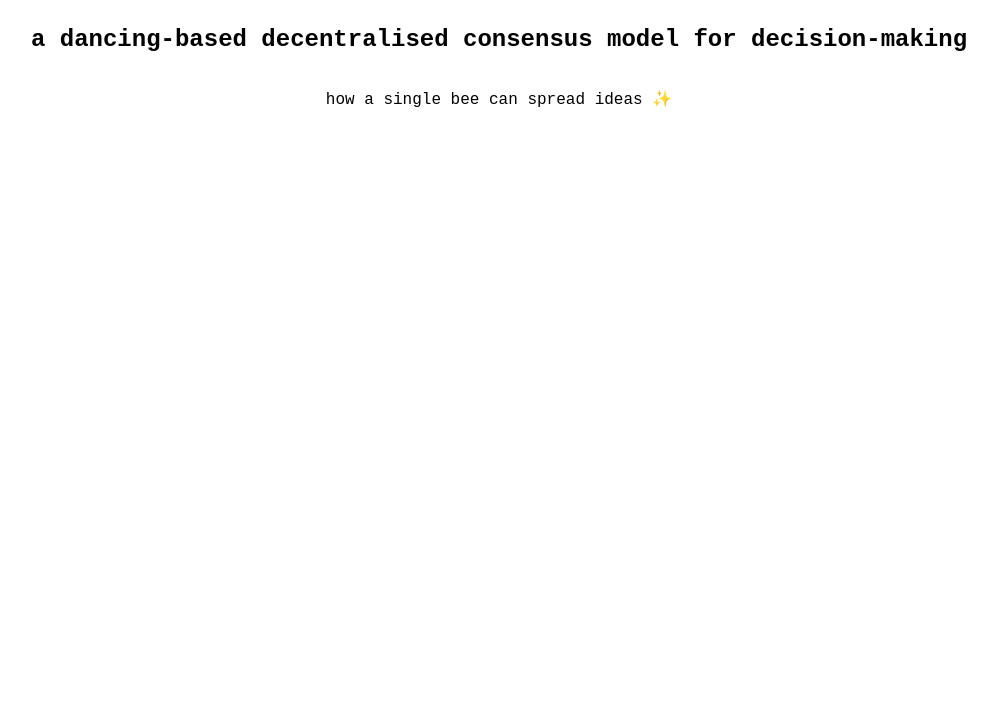
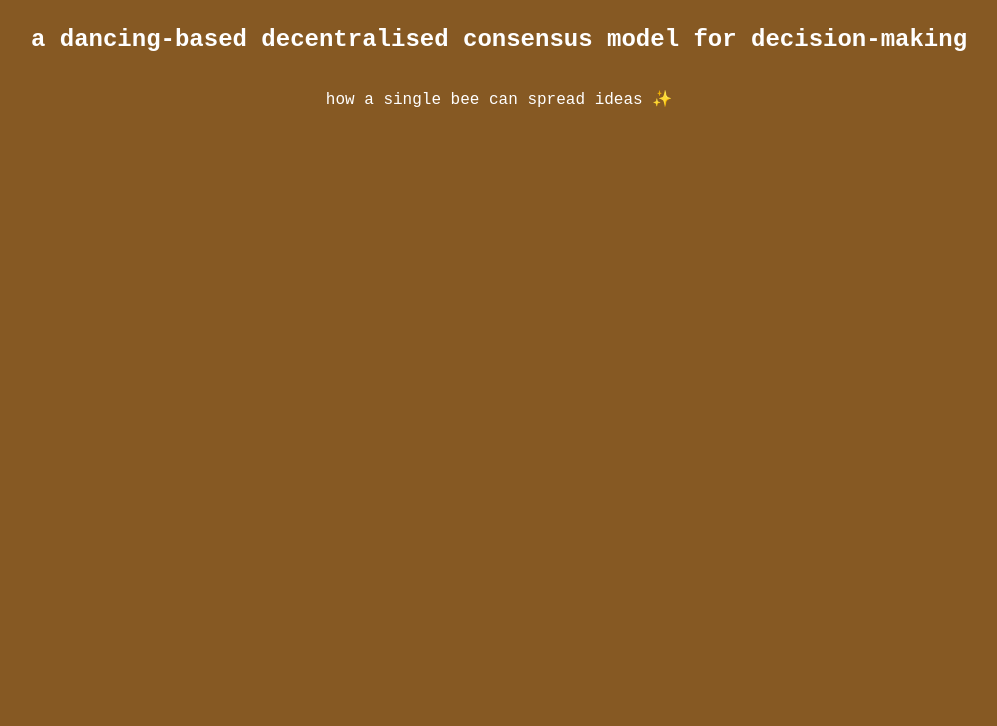
Before and after one commit to ncase/bees, a plain HTML site: page index.html in a window 1280 px wide. Shown: the part 74-800 px from the top of the page, without its empty margins (141-1138 px from the left). Drawn offline with Linux system fonts and the light colour scheme; files whose address does not match are found by name.

Commit message:
Trying out a honeycomb background

```diff
--- a/styles.css
+++ b/styles.css
@@ -7,7 +7,8 @@ body {
   margin: 0;
   padding: 0;
   font-family: Courier New, Courier6, monospace;
-  color: #000;
+  color: #fff;
+  background-color: #865923;
 }
 
 .page {
```
